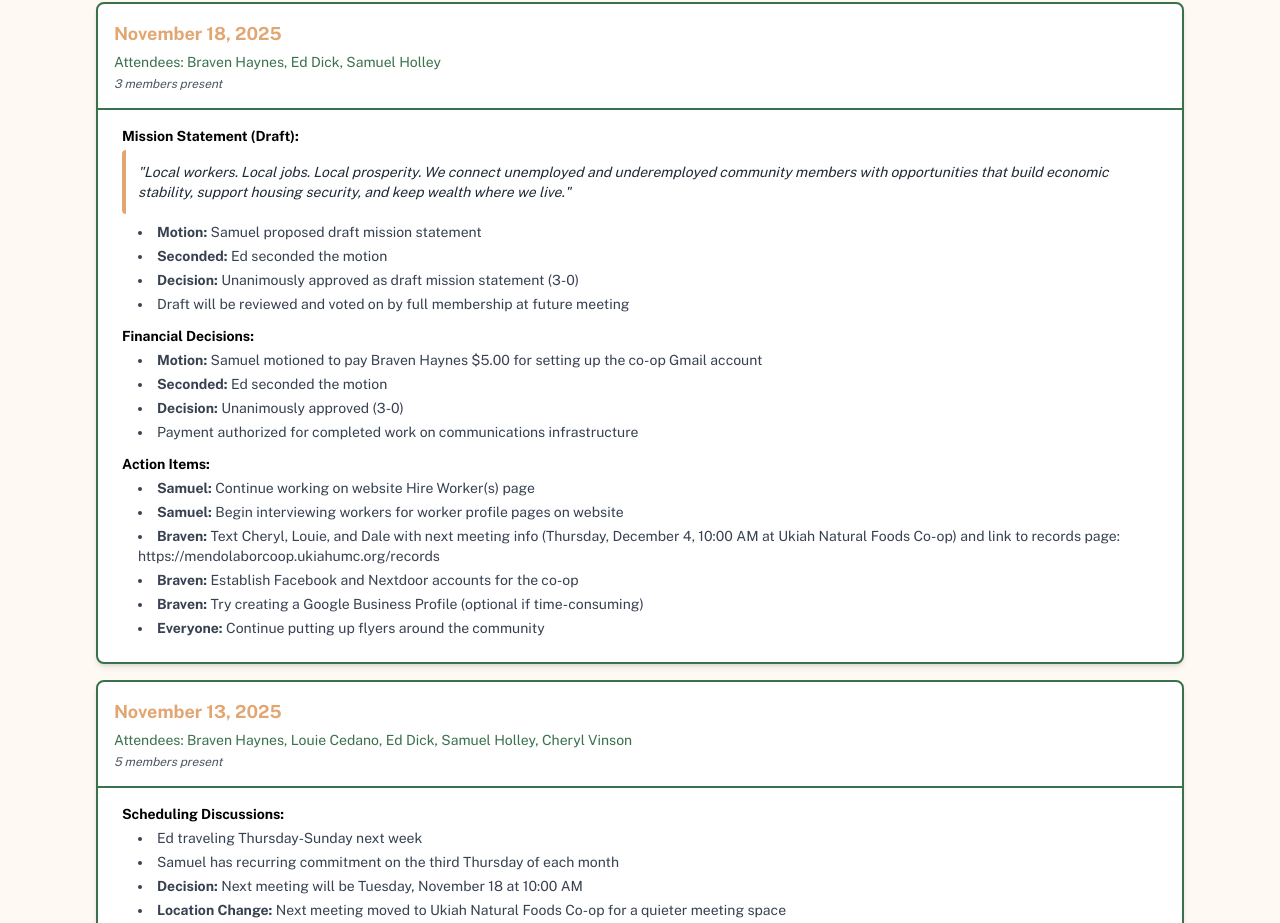
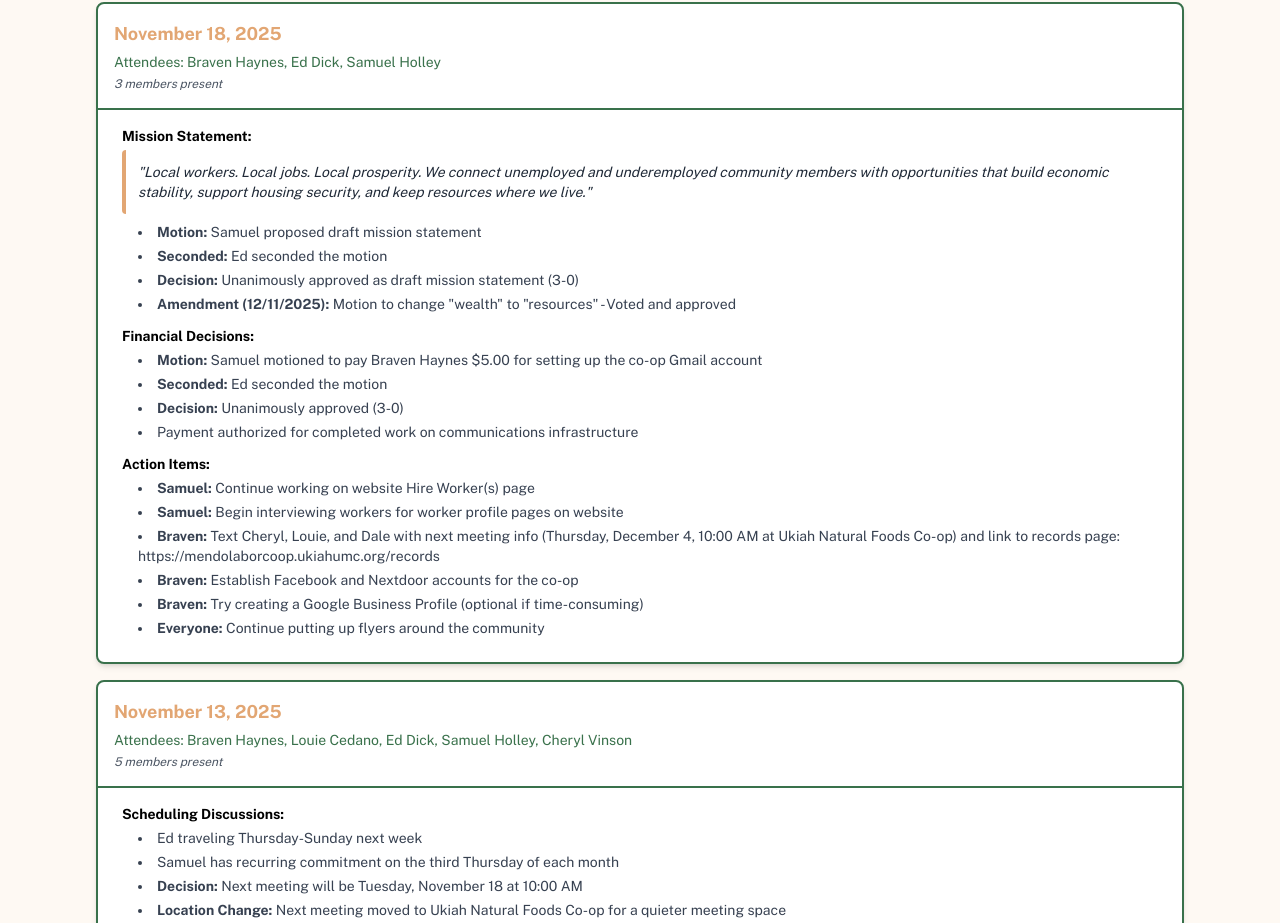
Before and after one commit to samuelmholley1/mendolaborcoop.ukiahumc.org, a Next.js app: page /records in a window 1280 px wide. Shown: the part 1540-2463 px from the top of the page. Built offline with nearby package versions, Linux system fonts and the light colour scheme.

Commit message:
Amend mission statement: change 'wealth' to 'resources' - voted and approved 12/11/2025

```diff
--- a/pages/hire-crew.tsx
+++ b/pages/hire-crew.tsx
@@ -41,7 +41,7 @@ const HireCrewPage: React.FC = () => {
     },
     {
       question: 'How do you set rates?',
-      answer: 'Rates are determined based on the type of work, skill level required, and project scope. We aim for fair compensation that supports our workers while remaining competitive with local market rates. When you contact us, we\'ll discuss your project needs and provide a clear rate estimate. Our goal is to keep wealth circulating in our local community while ensuring workers receive living wages.'
+      answer: 'Rates are determined based on the type of work, skill level required, and project scope. We aim for fair compensation that supports our workers while remaining competitive with local market rates. When you contact us, we\'ll discuss your project needs and provide a clear rate estimate. Our goal is to keep resources circulating in our local community while ensuring workers receive living wages.'
     },
     {
       question: 'How do you handle safety and trust?',
--- a/pages/hire.tsx
+++ b/pages/hire.tsx
@@ -39,7 +39,7 @@ const HirePage: React.FC = () => {
     },
     {
       question: 'How do you set rates?',
-      answer: 'Rates are determined based on the type of work, skill level required, and project scope. We aim for fair compensation that supports our workers while remaining competitive with local market rates. When you contact us, we\'ll discuss your project needs and provide a clear rate estimate. Our goal is to keep wealth circulating in our local community while ensuring workers receive living wages.'
+      answer: 'Rates are determined based on the type of work, skill level required, and project scope. We aim for fair compensation that supports our workers while remaining competitive with local market rates. When you contact us, we\'ll discuss your project needs and provide a clear rate estimate. Our goal is to keep resources circulating in our local community while ensuring workers receive living wages.'
     },
     {
       question: 'How do you handle safety and trust?',
--- a/pages/newsletter.tsx
+++ b/pages/newsletter.tsx
@@ -30,7 +30,7 @@ const NewsletterPage: React.FC = () => {
             <p className="text-base leading-relaxed max-w-2xl mx-auto">
               <strong>Mission Statement:</strong> <em>Local workers. Local jobs. Local prosperity. We connect unemployed and underemployed
               community members with opportunities that build economic stability, support housing
-              security, and keep wealth where we live.</em>
+              security, and keep resources where we live.</em>
             </p>
           </div>
 
--- a/pages/records.tsx
+++ b/pages/records.tsx
@@ -199,17 +199,17 @@ const RecordsPage: React.FC = () => {
                 </div>
                 <div className="space-y-3 text-sm">
                   <div>
-                    <p className="font-bold text-black mb-1">Mission Statement (Draft):</p>
+                    <p className="font-bold text-black mb-1">Mission Statement:</p>
                     <div className="bg-sand/50 p-3 rounded border-l-4 border-gold mb-2">
                       <p className="text-gray-800 italic">
-                        "Local workers. Local jobs. Local prosperity. We connect unemployed and underemployed community members with opportunities that build economic stability, support housing security, and keep wealth where we live."
+                        "Local workers. Local jobs. Local prosperity. We connect unemployed and underemployed community members with opportunities that build economic stability, support housing security, and keep resources where we live."
                       </p>
                     </div>
                     <ul className="list-disc list-inside text-gray-700 ml-4 space-y-1">
                       <li><strong>Motion:</strong> Samuel proposed draft mission statement</li>
                       <li><strong>Seconded:</strong> Ed seconded the motion</li>
                       <li><strong>Decision:</strong> Unanimously approved as draft mission statement (3-0)</li>
-                      <li>Draft will be reviewed and voted on by full membership at future meeting</li>
+                      <li><strong>Amendment (12/11/2025):</strong> Motion to change "wealth" to "resources" - Voted and approved</li>
                     </ul>
                   </div>
                   <div>
```
